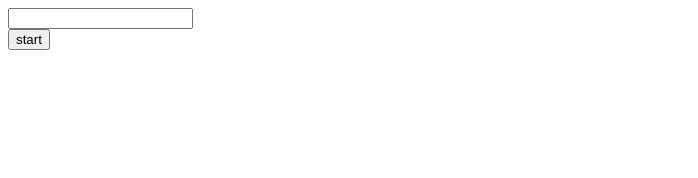
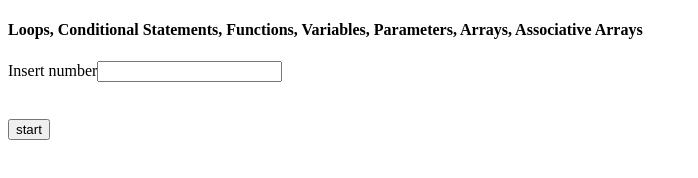
Before and after one commit to Dmitriy-S/web-apps, a plain HTML site: page 1_261_loops.html in a window 1280 px wide. Shown: the whole page, without its empty margins (0-698 px from the left). Drawn offline with Linux system fonts and the light colour scheme.

Commit message:
Update 1_261_loops.html

```diff
--- a/1_261_loops.html
+++ b/1_261_loops.html
@@ -32,8 +32,10 @@
 	</script>
 	<head>
 <body>
-	<input type="text" name="one" id="one">
-	<div id="output"></div>
+<h4>Loops, Conditional Statements, Functions, Variables, Parameters, Arrays, Associative Arrays</h4>
+	Insert number<input type="number" name="one" id="one">
+	<h2><i><div id="output"></div></i></h2>
+	<br>
 	<button onclick="one()">start</button>
 </body>
 </html>
```
